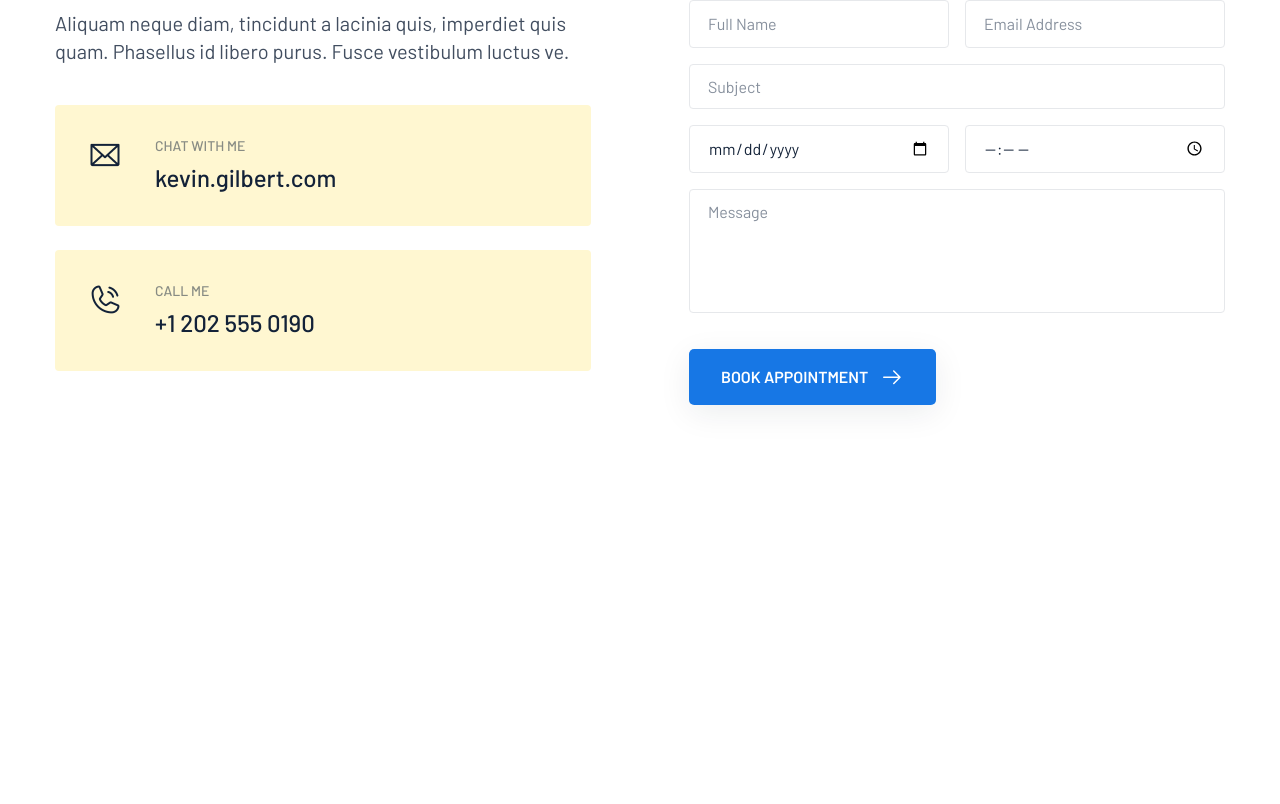
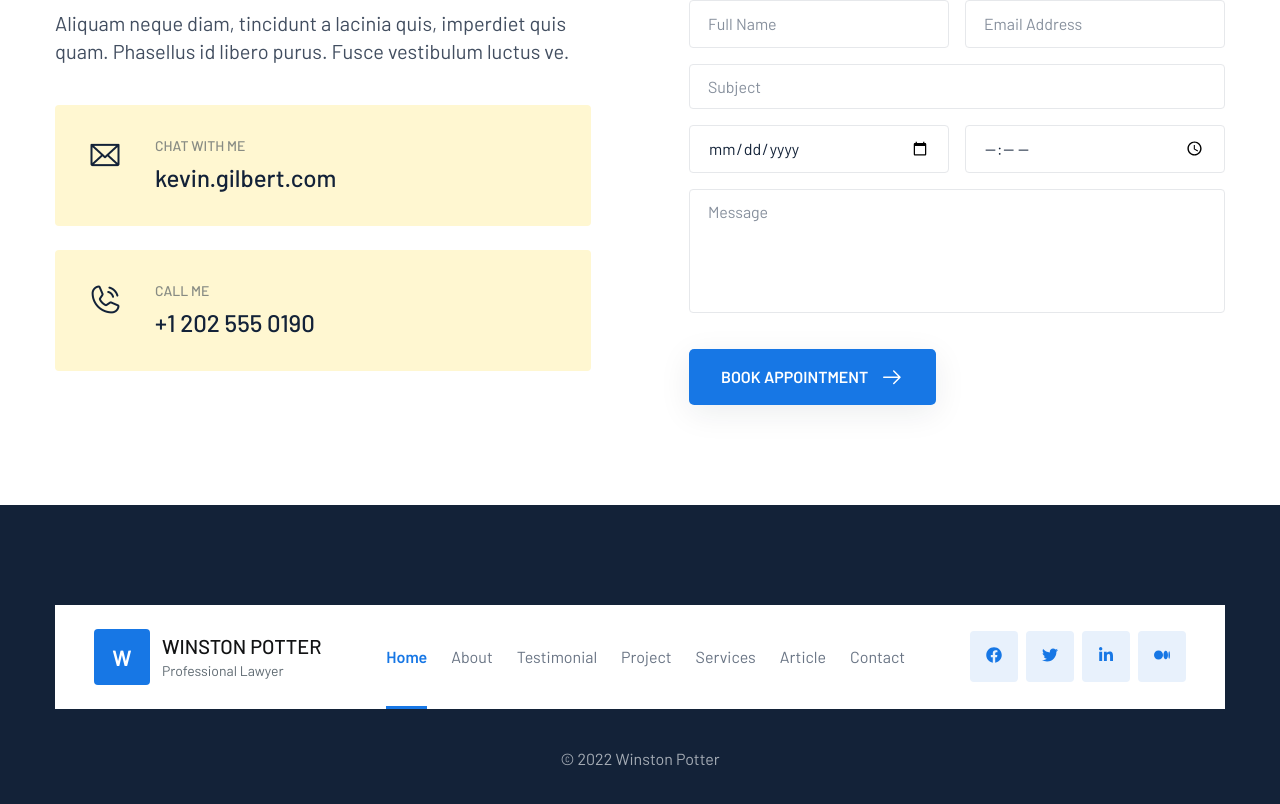
Before and after one commit to NazmulHossain2905/react-portfolio-01, a React (Vite) app: page / in a window 1280 px wide. Shown: the part 5400-6204 px from the top of the page. Before the commit the page ends 5905 px from the top, so only its background shows below. Built offline with nearby package versions, Linux system fonts and the light colour scheme.

Commit message:
footer design

```diff
--- a/src/App.jsx
+++ b/src/App.jsx
@@ -10,6 +10,7 @@ import EducationAndAwards from "./components/education-and-award";
 import ClientsFeedback from "./components/clients-feedback";
 import BlogAndNews from "./components/blog-news";
 import Contact from "./components/contact";
+import Footer from "./components/footer";
 
 const App = () => {
   return (
@@ -24,6 +25,7 @@ const App = () => {
       <ClientsFeedback />
       <BlogAndNews />
       <Contact />
+      <Footer />
     </>
   );
 };
--- /dev/null
+++ b/src/components/footer/footer.module.css
@@ -0,0 +1,17 @@
+.footer {
+  padding-block: 6.25rem 2.5rem;
+  background-color: var(--text-clr-1);
+}
+.footer__content {
+  display: flex;
+  flex-direction: column;
+  gap: 2.5rem;
+}
+.line {
+  border: 0;
+  border-top: 1px solid #2b384c;
+}
+.footer__copyright {
+  color: #a5acb5;
+  text-align: center;
+}
--- /dev/null
+++ b/src/components/footer/index.jsx
@@ -0,0 +1,21 @@
+import React from "react";
+import classes from "./footer.module.css";
+import Navigation from "../navigation";
+
+const Footer = () => {
+  return (
+    <footer className={classes["footer"]}>
+      <div className={`${classes["footer__content"]} container`}>
+        <Navigation />
+
+        {/* <hr className={classes["line"]} /> */}
+
+        <p className={classes["footer__copyright"]}>
+          &copy; 2022 Winston Potter
+        </p>
+      </div>
+    </footer>
+  );
+};
+
+export default Footer;
```
